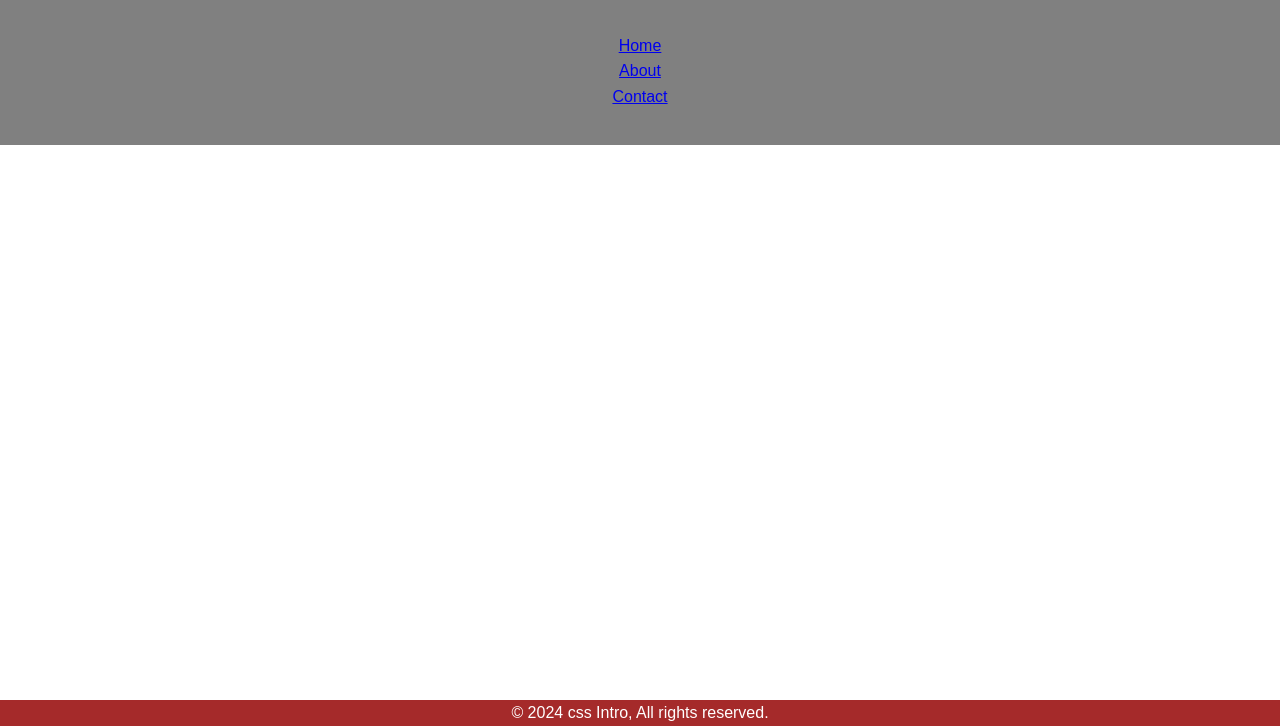
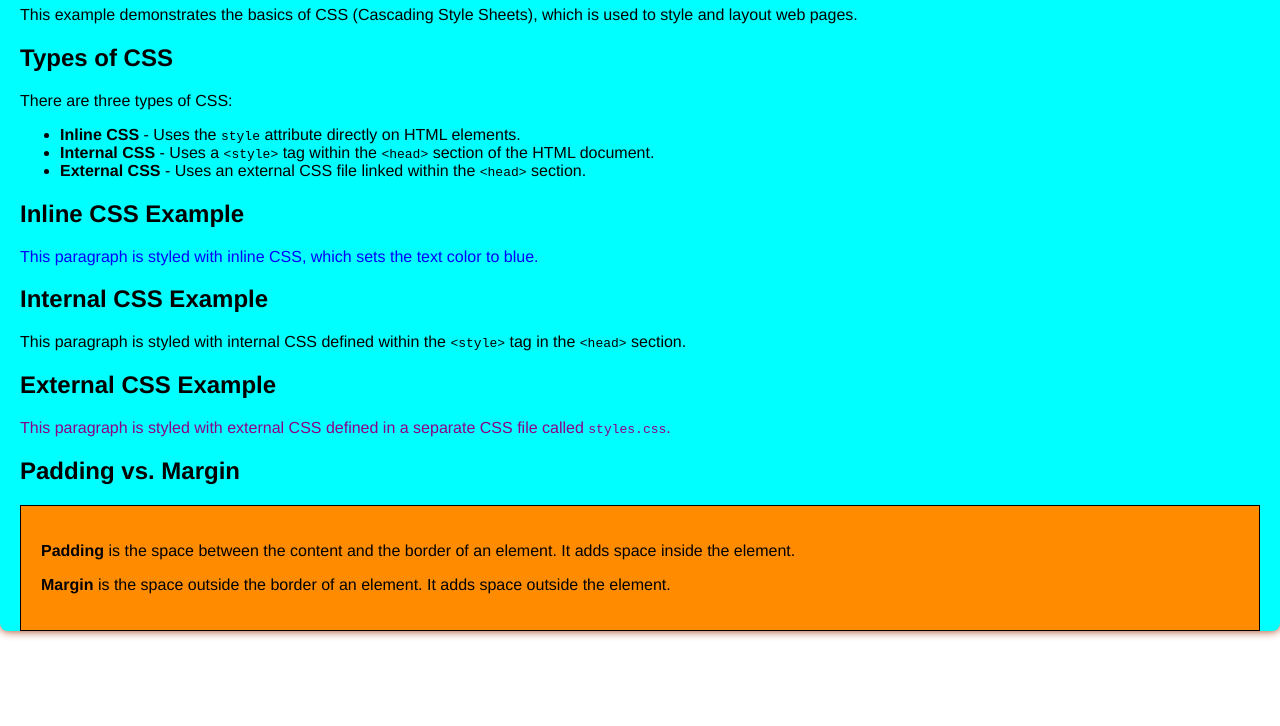
Before and after one commit to Angeth-Herjok/PLP-Introduction-To-CSS, a plain HTML site: page index.html in a window 1280 px wide. Shown: the part 74-800 px from the top of the page. Drawn offline with Linux system fonts and the light colour scheme.

Commit message:
first commit

```diff
--- a/index.html
+++ b/index.html
@@ -1,4 +1,4 @@
-<!DOCTYPE html>
+<!-- <!DOCTYPE html>
 <html lang="en">
 <head>
     <meta charset="UTF-8">
@@ -26,4 +26,58 @@
     </footer>
 
 </body>
+</html> -->
+
+
+<!DOCTYPE html>
+<html lang="en">
+
+<head>
+    <meta charset="UTF-8">
+    <meta name="viewport" content="width=device-width, initial-scale=1.0">
+    <title>Introduction to CSS</title>
+    <!-- External CSS Link -->
+    <link rel="stylesheet" href="style.css">
+</head>
+
+<body>
+    <div class="container">
+        <h1>Introduction to CSS</h1>
+        <p>This example demonstrates the basics of CSS (Cascading Style Sheets), which is used to style and layout web
+            pages.</p>
+
+        <h2>Types of CSS</h2>
+        <p>There are three types of CSS:</p>
+        <ul>
+            <li><strong>Inline CSS</strong> - Uses the <code>style</code> attribute directly on HTML elements.</li>
+            <li><strong>Internal CSS</strong> - Uses a <code>&lt;style&gt;</code> tag within the
+                <code>&lt;head&gt;</code> section of the HTML document.
+            </li>
+            <li><strong>External CSS</strong> - Uses an external CSS file linked within the <code>&lt;head&gt;</code>
+                section.</li>
+        </ul>
+
+        <h2>Inline CSS Example</h2>
+        <p style="color: blue;">This paragraph is styled with inline CSS, which sets the text color to blue.</p>
+
+        <h2>Internal CSS Example</h2>
+        <p>This paragraph is styled with internal CSS defined within the <code>&lt;style&gt;</code> tag in the
+            <code>&lt;head&gt;</code> section.
+        </p>
+
+        <h2>External CSS Example</h2>
+        <p class="highlight">This paragraph is styled with external CSS defined in a separate CSS file called
+            <code>styles.css</code>.
+        </p>
+
+        <h2>Padding vs. Margin</h2>
+        <div class="box">
+            <p><strong>Padding</strong> is the space between the content and the border of an element. It adds space
+                inside the element.</p>
+            <p><strong>Margin</strong> is the space outside the border of an element. It adds space outside the element.
+            </p>
+        </div>
+    </div>
+</body>
+
 </html>
--- a/style.css
+++ b/style.css
@@ -1,4 +1,4 @@
-body, h1, h2, p,ul, li, a, header, nav, section, footer{
+/* body, h1, h2, p,ul, li, a, header, nav, section, footer{
     margin: 0;
     padding: 0;
     box-sizing: border-box;
@@ -9,7 +9,7 @@ body{
     line-height: 1.6;
 }
 
-/* header styling */
+
 header{
     background-color: blue;
     color: white;
@@ -17,7 +17,7 @@ header{
     text-align: center;
 }
 
-/* navigation styling */
+
 nav{
     background-color: grey;
     padding: 10px;
@@ -45,4 +45,39 @@ footer{
     bottom: 0;
     width: 100%;
 
+} */
+
+
+
+
+body {
+    background-color: white;
+    font-family: 'Franklin Gothic Medium', 'Arial Narrow', Arial, sans-serif;
+    margin: 0;
+    padding: 0;
 }
+
+.container {
+    max: width 800px;
+    margin: 20px auto;
+    padding: 0 20px;
+    border-radius: 8px;
+    box-shadow: 0 0 10px rgb(160, 58, 11);
+    background-color: aqua;
+}
+
+h1 {
+    color: darkgreen;
+}
+
+.highlight {
+    color: darkmagenta;
+}
+
+.box {
+    border: 1px solid #000;
+    padding: 20px;
+    margin: 20px 0;
+    background-color: darkorange;
+
+}
```
